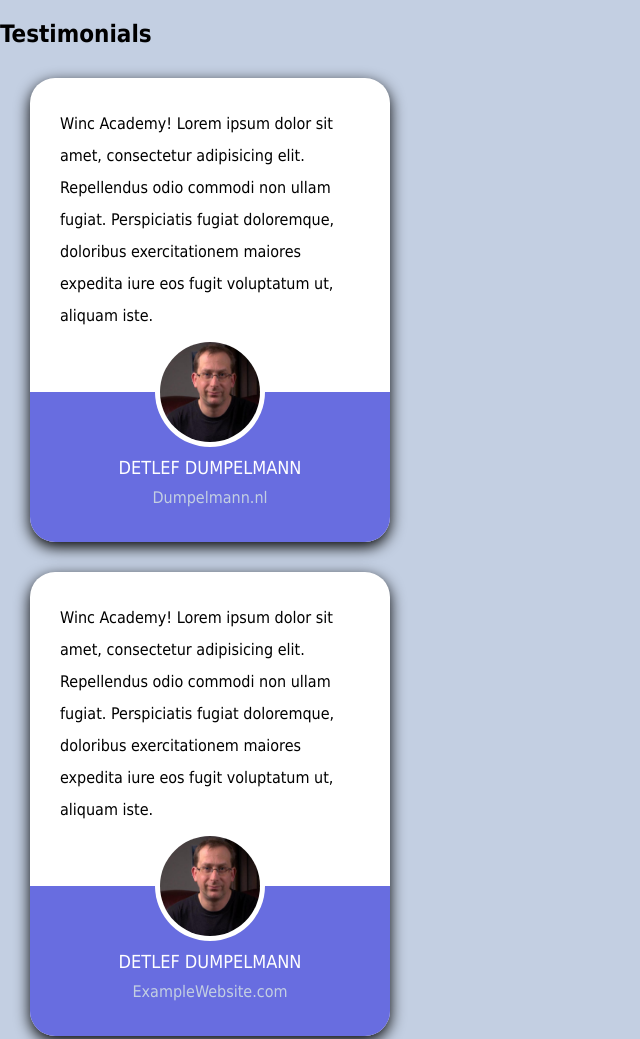
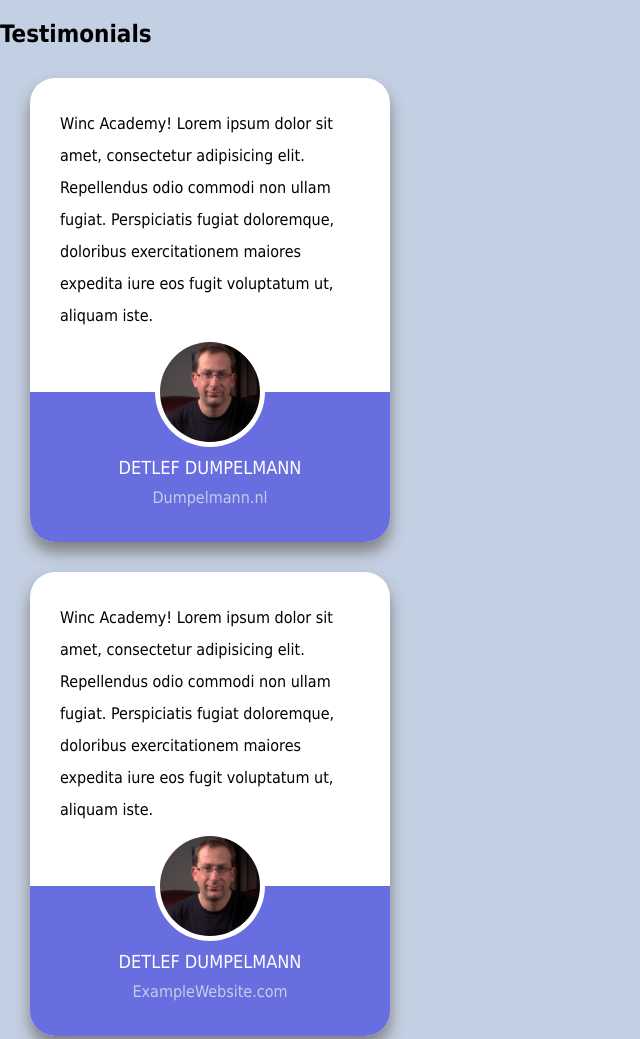
Before and after one commit to DetlefDmann/Detlef_Dumpelmann-Level10Eindopdracht, a plain HTML site: page index.html in a window 1280 px wide. Shown: the top 1039 px of the page, without its empty margins (0-640 px from the left). Drawn offline with Linux system fonts and the light colour scheme.

Commit message:
first part funtionality

```diff
--- a/styles/style.scss
+++ b/styles/style.scss
@@ -27,7 +27,7 @@ body {
   /*position: absolute;*/
   margin: $stndmargin;
   border-radius: $radius;
-  box-shadow: 0 5px 15px;
+  box-shadow: 0 10px 15px grey;
   width: $cardwidth;
   background-color: color(light);
 
```
Also changed, not shown: styles/style.css, 1 other file.
